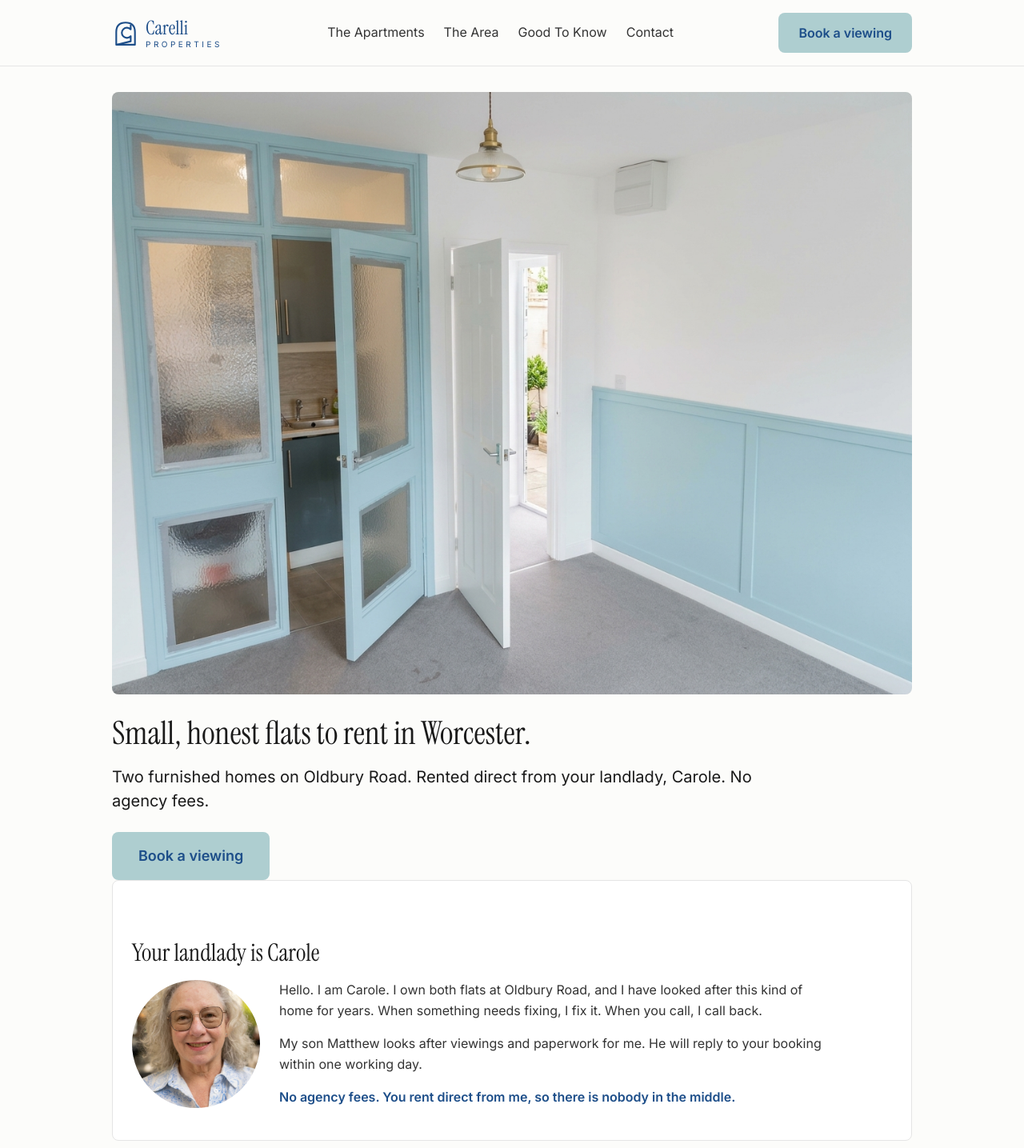
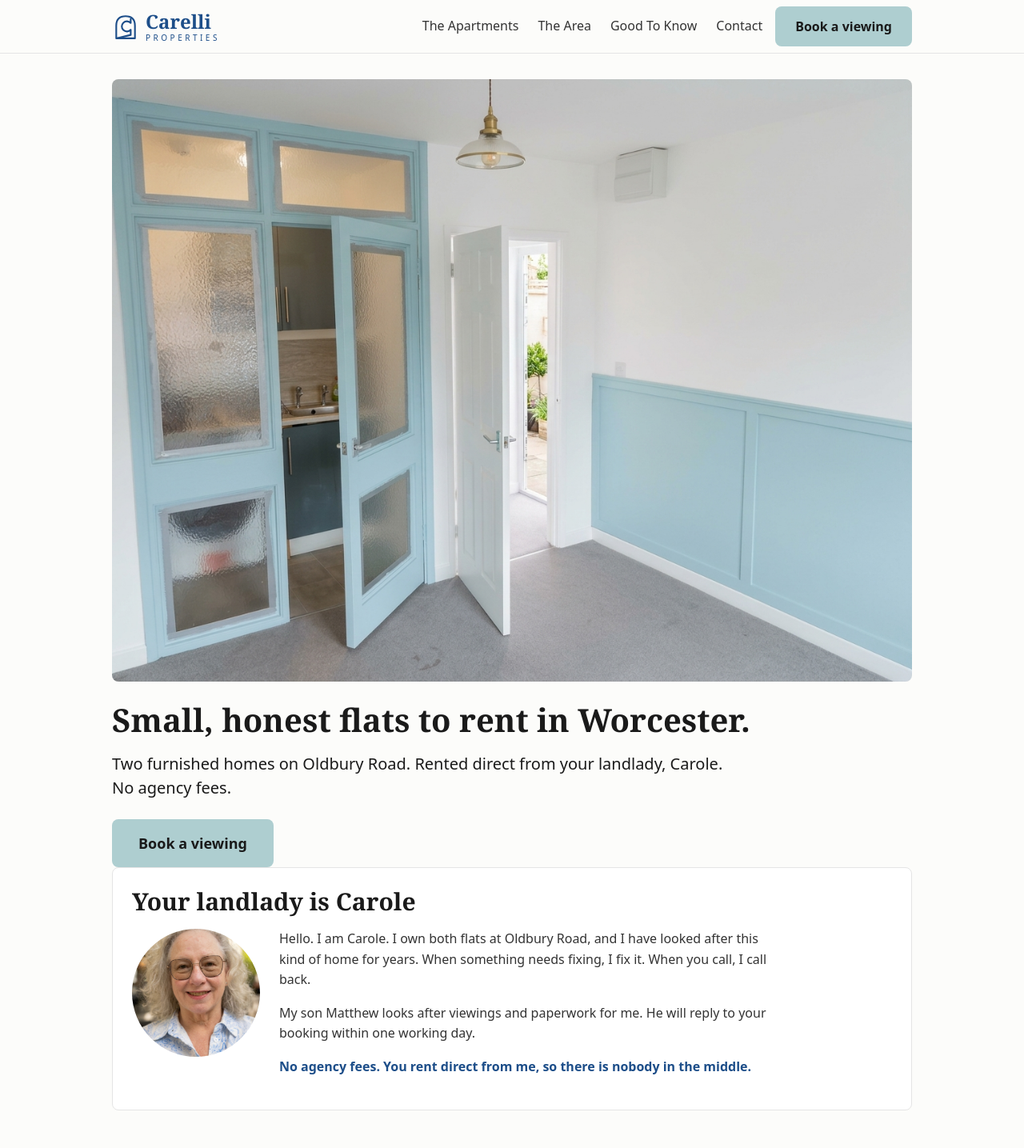
Before and after one commit to Carelli-prop/carelli-properties, a Next.js app: page / in a window 1280 px wide. Shown: the top 1435 px of the page at 80% size. Built offline with nearby package versions, Linux system fonts and the light colour scheme; no server answers.

Commit message:
Update globals.css

```diff
--- a/app/globals.css
+++ b/app/globals.css
@@ -31,7 +31,7 @@ body {
   margin: 0;
   background: var(--bg);
   color: var(--body);
-  font-family: var(--font-inter, system-ui, sans-serif);
+  font-family: var(--font-body, system-ui, sans-serif);
   font-size: 1rem;
   line-height: 1.6;
 }
@@ -39,10 +39,10 @@ body {
 h1,
 h2,
 h3 {
-  font-family: var(--font-instrument, "Times New Roman", serif);
+  font-family: var(--font-display, Georgia, serif);
+  font-weight: 600;
   color: var(--ink);
   line-height: 1.2;
-  font-weight: 400;
   margin: 0 0 var(--s3);
 }
 
@@ -69,6 +69,10 @@ a {
   color: var(--blue);
   text-decoration: underline;
   text-underline-offset: 3px;
+}
+
+a[href^="https://wa.me"] {
+  white-space: nowrap;
 }
 
 :focus-visible {
@@ -111,9 +115,6 @@ a {
 }
 
 .site-header {
-  position: sticky;
-  top: 0;
-  z-index: 40;
   background: var(--bg);
   border-bottom: 1px solid var(--hairline);
 }
@@ -121,10 +122,9 @@ a {
 .header-row {
   display: flex;
   align-items: center;
-  justify-content: space-between;
-  gap: var(--s3);
-  padding-block: var(--s3);
   flex-wrap: wrap;
+  gap: var(--s2) var(--s3);
+  padding-block: var(--s2);
 }
 
 .logo {
@@ -132,6 +132,7 @@ a {
   align-items: center;
   gap: var(--s2);
   text-decoration: none;
+  order: 0;
 }
 
 .logo-text {
@@ -141,7 +142,8 @@ a {
 }
 
 .logo-name {
-  font-family: var(--font-instrument, "Times New Roman", serif);
+  font-family: var(--font-display, Georgia, serif);
+  font-weight: 600;
   font-size: 1.5rem;
   color: var(--blue);
 }
@@ -153,16 +155,33 @@ a {
   margin-top: 3px;
 }
 
+.site-header .btn {
+  order: 1;
+  margin-left: auto;
+  display: none;
+}
+
 .site-nav {
+  order: 2;
+  width: 100%;
   display: flex;
   gap: var(--s4);
-  flex-wrap: wrap;
+  overflow-x: auto;
+  flex-wrap: nowrap;
+  scrollbar-width: none;
+  -webkit-overflow-scrolling: touch;
+  padding-block: var(--s1);
+}
+
+.site-nav::-webkit-scrollbar {
+  display: none;
 }
 
 .site-nav a {
   color: var(--body);
   text-decoration: none;
   padding: var(--s2) 0;
+  white-space: nowrap;
 }
 
 .site-nav a:hover {
@@ -174,6 +193,27 @@ a {
   text-decoration: underline;
 }
 
+@media (min-width: 768px) {
+  .site-header {
+    position: sticky;
+    top: 0;
+    z-index: 40;
+  }
+
+  .site-header .btn {
+    display: inline-flex;
+    order: 2;
+    margin-left: 0;
+  }
+
+  .site-nav {
+    order: 1;
+    width: auto;
+    margin-left: auto;
+    overflow-x: visible;
+  }
+}
+
 .btn {
   display: inline-flex;
   align-items: center;
@@ -182,7 +222,7 @@ a {
   padding: 16px 24px;
   border-radius: var(--radius);
   border: 1px solid transparent;
-  font: 600 1rem/1 var(--font-inter, system-ui, sans-serif);
+  font: 600 1rem/1 var(--font-body, system-ui, sans-serif);
   text-decoration: none;
   cursor: pointer;
   transition: background-color 0.15s ease, transform 0.05s ease;
@@ -190,7 +230,7 @@ a {
 
 .btn-primary {
   background: var(--accent);
-  color: var(--blue);
+  color: var(--ink);
 }
 
 .btn-primary:hover {
@@ -223,6 +263,11 @@ a {
   padding: var(--s4);
 }
 
+.card h2:first-child,
+.card h3:first-child {
+  margin-top: 0;
+}
+
 .facts {
   width: 100%;
   border-collapse: collapse;
@@ -248,6 +293,7 @@ a {
   display: block;
   border-radius: var(--radius);
   overflow: hidden;
+  margin-bottom: var(--s3);
 }
 
 .photo img {
@@ -261,6 +307,34 @@ a {
 
 .photo.is-loaded img {
   opacity: 1;
+}
+
+.gallery {
+  display: flex;
+  gap: var(--s3);
+  overflow-x: auto;
+  scroll-snap-type: x mandatory;
+  margin-block: var(--s3);
+  padding-bottom: var(--s2);
+  scrollbar-width: none;
+  -webkit-overflow-scrolling: touch;
+}
+
+.gallery::-webkit-scrollbar {
+  display: none;
+}
+
+.gallery .photo {
+  flex: 0 0 85%;
+  scroll-snap-align: start;
+  margin-bottom: 0;
+}
+
+@media (min-width: 768px) {
+  .gallery .photo {
+    flex-basis: 55%;
+    max-width: 480px;
+  }
 }
 
 .intro-row {
@@ -293,7 +367,9 @@ a {
 .disclosure summary {
   cursor: pointer;
   padding: var(--s3) 0;
+  font-family: var(--font-display, Georgia, serif);
   font-weight: 600;
+  font-size: 1.25rem;
   color: var(--ink);
   list-style: none;
   display: flex;
@@ -360,31 +436,46 @@ a {
   color: var(--blue);
 }
 
-.gallery {
-  display: grid;
-  grid-template-columns: repeat(2, 1fr);
-  gap: var(--s3);
-  margin-block: var(--s3);
-}
-
-@media (max-width: 640px) {
-  .gallery {
-    grid-template-columns: 1fr;
-  }
-}
-
 .meta {
   color: var(--meta);
   font-size: 0.9375rem;
 }
 
-.placeholder-note {
-  background: var(--accent);
-  color: var(--blue);
-  border-radius: var(--radius);
-  padding: var(--s2) var(--s3);
-  font-size: 0.875rem;
-  display: inline-block;
+.hero {
+  margin-top: var(--s5);
+}
+
+.hero h1 {
+  margin-top: var(--s4);
+}
+
+.lead {
+  font-size: 1.25rem;
+  color: var(--ink);
+  line-height: 1.5;
+  margin-bottom: var(--s4);
+}
+
+.flat-section {
+  margin-top: var(--s6);
+  padding-top: var(--s4);
+  border-top: 1px solid var(--hairline);
+}
+
+.flat-section:first-of-type {
+  border-top: none;
+  margin-top: var(--s5);
+}
+
+@media (min-width: 768px) {
+  .flat-section {
+    margin-top: var(--s8);
+    padding-top: var(--s6);
+  }
+}
+
+.cta-wrap {
+  margin-top: var(--s5);
   margin-bottom: var(--s3);
 }
 
@@ -403,34 +494,3 @@ a {
     transition: none;
   }
 }
-
-
-.hero {
-  margin-top: var(--s5);
-}
-
-.hero h1 {
-  margin-top: var(--s4);
-}
-
-.lead {
-  font-size: 1.25rem;
-  color: var(--ink);
-  line-height: 1.5;
-  margin-bottom: var(--s4);
-}
-
-.flat-section {
-  margin-top: var(--s8);
-  padding-top: var(--s6);
-  border-top: 1px solid var(--hairline);
-}
-
-.flat-section:first-of-type {
-  border-top: none;
-  margin-top: var(--s5);
-}
-
-.cta-wrap {
-  margin-top: var(--s5);
-}
```
